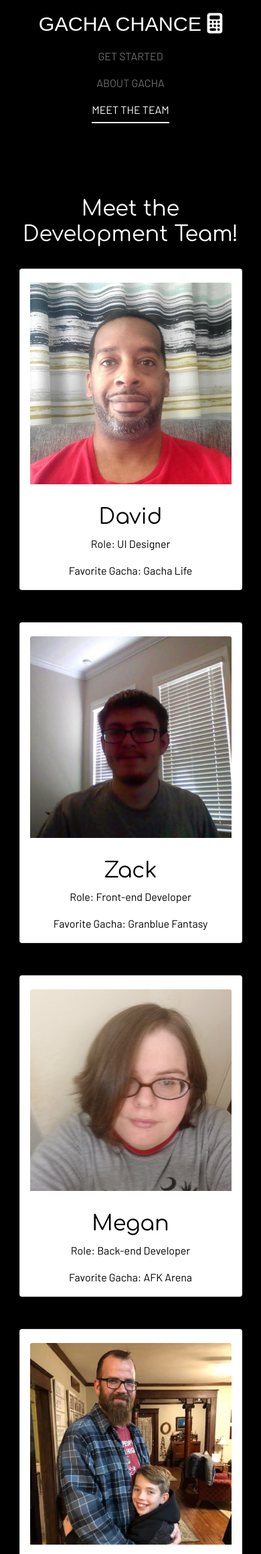
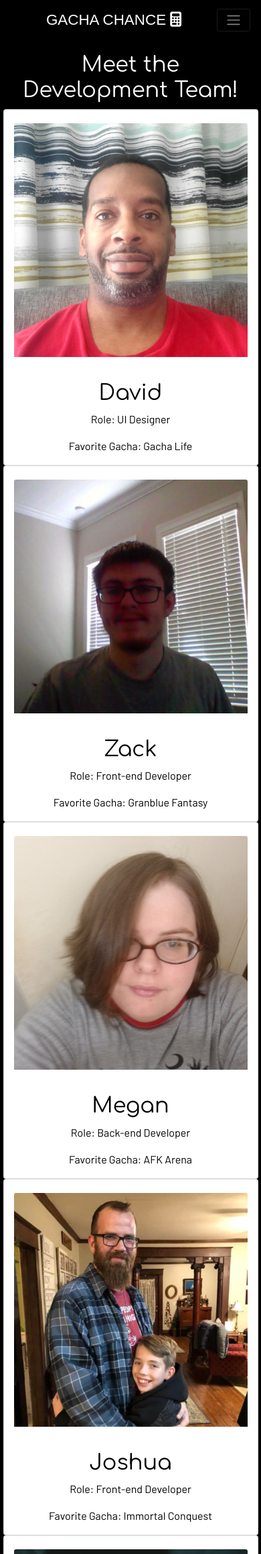
Before and after one commit to gacha-chance/jordans-repo, a PHP site: page /team.html in a window 390 px wide. Shown: the top 2320 px of the page at 67% size. Run offline with PHP 8.4, Linux system fonts and the light colour scheme; some libraries are stand-ins or nearby versions; some web fonts are replaced.

Commit message:
Added dropdown for navbar for mobile

```diff
--- a/css/index.css
+++ b/css/index.css
@@ -16,12 +16,18 @@ h2 {
 .logo-name {
   font-family: 'Francois One', sans-serif;
 }
+@media only screen and (max-width: 767px) {
+  .navbar-toggler {
+    font-size: 1rem;
+  }
+}
 .logo-name.navbar-brand {
   font-size: 1.9rem;
 }
-@media only screen and (max-width: 800px) {
+@media only screen and (max-width: 767px) {
   .logo-name.navbar-brand {
     margin: auto;
+    font-size: 1.4rem;
   }
 }
 nav {
@@ -29,16 +35,13 @@ nav {
   background-color: black;
   width: 100%;
 }
-.navbar-nav {
-  margin: auto;
-}
-.navbar .navbar-nav .nav-item.nav-link {
+#navbarNav .navbar-nav .nav-item .nav-link {
   color: #6e6e6e;
   position: relative;
   text-transform: uppercase;
   margin: auto;
 }
-.navbar .navbar-nav .nav-item.nav-link:before {
+#navbarNav .navbar-nav .nav-item .nav-link:before {
   content: "";
   position: absolute;
   width: 100%;
@@ -52,18 +55,18 @@ nav {
   -webkit-transition: all 0.3s ease-in-out 0s;
   transition: all 0.3s ease-in-out 0s;
 }
-.navbar .navbar-nav .nav-item.nav-link:hover {
+#navbarNav .navbar-nav .nav-item .nav-link:hover {
   color: white;
 }
-.navbar .navbar-nav .nav-item.nav-link:hover:before {
+#navbarNav .navbar-nav .nav-item .nav-link:hover:before {
   visibility: visible;
   -webkit-transform: scaleX(1);
   transform: scaleX(1);
 }
-.navbar .navbar-nav .nav-item.nav-link.active {
+#navbarNav .navbar-nav .nav-item .nav-link.active {
   color: white;
 }
-.navbar .navbar-nav .nav-item.nav-link.active:before {
+#navbarNav .navbar-nav .nav-item .nav-link.active:before {
   content: "";
   position: absolute;
   width: 100%;
@@ -88,7 +91,7 @@ nav {
 }
 @media only screen and (max-width: 500px) {
   .jumbotron {
-    margin-top: 150px;
+    margin-top: 5%;
     padding: 0;
     text-align: center;
   }
@@ -121,9 +124,9 @@ footer {
 #about-devs h2 {
   text-align: center;
 }
-@media only screen and (max-width: 500px) {
+@media only screen and (max-width: 767px) {
   #about-devs {
-    margin-top: 70%;
+    margin-top: 15%;
     text-align: center;
   }
 }
--- a/less/index.less
+++ b/less/index.less
@@ -17,11 +17,16 @@ h1,h2 {
 .logo-name {
     font-family: 'Francois One', sans-serif;
 }
-
+@media only screen and (max-width:767px) {
+    .navbar-toggler {
+        font-size:1.0rem;
+    }
+}
 .logo-name.navbar-brand {
     font-size:1.9rem;
-    @media only screen and (max-width:800px) {
+    @media only screen and (max-width:767px) {
         margin:auto;
+        font-size:1.4rem;
     }
 }
 
@@ -30,10 +35,8 @@ nav {
     background-color:black;
     width:100%;
 }
-.navbar-nav {
-    margin:auto;
-}
-.navbar .navbar-nav .nav-item.nav-link {
+
+#navbarNav .navbar-nav .nav-item .nav-link {
     color:#6e6e6e;
     position:relative;
     text-transform:uppercase;
@@ -88,7 +91,7 @@ nav {
         border-color:black;
     }
     @media only screen and (max-width:500px) {
-        margin-top:150px;
+        margin-top:5%;
         padding:0;
         text-align: center;
         header {
@@ -119,8 +122,8 @@ footer {
     h2 {
         text-align:center;
     }
-    @media only screen and (max-width:500px) {
-        margin-top:70%;
+    @media only screen and (max-width:767px) {
+        margin-top:15%;
         text-align:center;
     }
 }
--- a/team.html
+++ b/team.html
@@ -5,56 +5,64 @@
     <meta name="viewport" content="width=device-width, initial-scale=1.0">
     <meta http-equiv="X-UA-Compatible" content="ie=edge">
     <link href="https://fonts.googleapis.com/css?family=Barlow|Comfortaa|Francois+One&display=swap" rel="stylesheet">
+    <script src="https://kit.fontawesome.com/cbb1616de6.js"></script>
+    <script src="https://code.jquery.com/jquery-3.3.1.slim.min.js" integrity="sha384-q8i/X+965DzO0rT7abK41JStQIAqVgRVzpbzo5smXKp4YfRvH+8abtTE1Pi6jizo" crossorigin="anonymous"></script>
+    <script src="https://cdnjs.cloudflare.com/ajax/libs/popper.js/1.14.7/umd/popper.min.js" integrity="sha384-UO2eT0CpHqdSJQ6hJty5KVphtPhzWj9WO1clHTMGa3JDZwrnQq4sF86dIHNDz0W1" crossorigin="anonymous"></script>
+    <script src="https://stackpath.bootstrapcdn.com/bootstrap/4.3.1/js/bootstrap.min.js" integrity="sha384-JjSmVgyd0p3pXB1rRibZUAYoIIy6OrQ6VrjIEaFf/nJGzIxFDsf4x0xIM+B07jRM" crossorigin="anonymous"></script>
     <link href="css/bootstrap.min.css" rel="stylesheet"></link>
     <link href="css/index.css" rel="stylesheet"></link>
-    <script src="https://kit.fontawesome.com/cbb1616de6.js"></script>
-    <title>Gacha Chance</title>
+    <title>Gacha Chance Team</title>
 </head>
 
 <body>
-    <nav class="navbar navbar-dark navbar-expand-sm fixed-top">
-        <a href="index.html" class="logo-name navbar-brand nav-link">GACHA CHANCE  <i class="fas fa-calculator"></i></a>
-        <div class="navbar-nav mx-sm-auto m-md-0">
-            <a href="#" class="nav-item nav-link">Get Started</a>
-            <a href="index.html#about-main" class="nav-item nav-link">About Gacha</a>
-            <a href="#" class="nav-item nav-link active" >Meet the Team</a>
+    <nav class="navbar navbar-dark navbar-expand-md fixed-top">
+        <a href="#home" class="logo-name navbar-brand nav-link">GACHA CHANCE  <i class="fas fa-calculator"></i></a>
+        <button class="navbar-toggler" type="button" data-toggle="collapse" data-target="#navbarNav" aria-controls="navbarSupportedContent" aria-expanded="false" aria-label="Toggle navigation">
+            <span class="navbar-toggler-icon"></span>
+        </button>
+        <div id="navbarNav" class="collapse navbar-collapse text-center">
+            <ul class="navbar-nav">
+                <li class="nav-item"><a href="#" class="nav-link">Get Started</a></li>
+                <li class="nav-item"><a href="#about-main" class="nav-link">About Gacha</a></li>
+                <li class="nav-item"><a href="team.html" class="nav-link">Meet the Team</a></li>
+            </ul>
         </div>
     </nav>
-    <section id="about-devs" class="col-lg-6">
+    <section id="about-devs" class="col-xs-6">
         <h2 class>Meet the Development Team!</h2>
         <div id="team" class="row justify-content-center">
-            <div class="card col-lg-3 m-4">
+            <div class="card col-sm-3 m-md-4">
                 <img class="card-img-top" src="img/team/david.jpg" />
                 <h2>David</h2>
                 <p>Role: UI Designer</p>
                 <p>Favorite Gacha: Gacha Life</p>
             </div>
-            <div class="card col-lg-3 m-4">
+            <div class="card col-sm-3 m-xs m-md-4">
                 <img class="card-img-top" src="img/team/zack.jpg" />
                 <h2>Zack</h2>
                 <p>Role: Front-end Developer</p>
                 <p>Favorite Gacha: Granblue Fantasy</p>
             </div>
-            <div class="card col-lg-3 m-4">
+            <div class="card col-sm-3 m-xs m-md-4">
                 <img class="card-img-top" src="img/team/megan.jpg" />
                 <h2>Megan</h2>
                 <p>Role: Back-end Developer</p>
                 <p>Favorite Gacha: AFK Arena</p>
             </div>
-            <div class="card col-lg-3 m-4">
+            <div class="card col-sm-3 m-xs m-md-4">
                 <img class="card-img-top" src="img/team/joshua.jpg" />
                 <h2>Joshua</h2>
                 <p>Role: Front-end Developer</p>
                 <p>Favorite Gacha: Immortal Conquest </p>
             </div>
-            <div class="card col-lg-3 m-4">
+            <div class="card col-sm-3 m-xs m-md-4">
                 <img class="card-img-top" src="img/team/dakota.jpg" />
                 <h2>Dakota</h2>
                 <p>Role: Front-end Developer</p>
                 <p>Favorite Gacha: Unison League</p>
             </div>
 
-            <div class="card col-lg-3 m-4">
+            <div class="card col-sm-3 m-xs m-md-4">
                 <img class="card-img-top" src="img/team/jordan.png" />
                 <h2>Jordan</h2>
                 <p>Role: UI Designer</p>
```
Also changed, not shown: index.html (+16 -8 lines).
